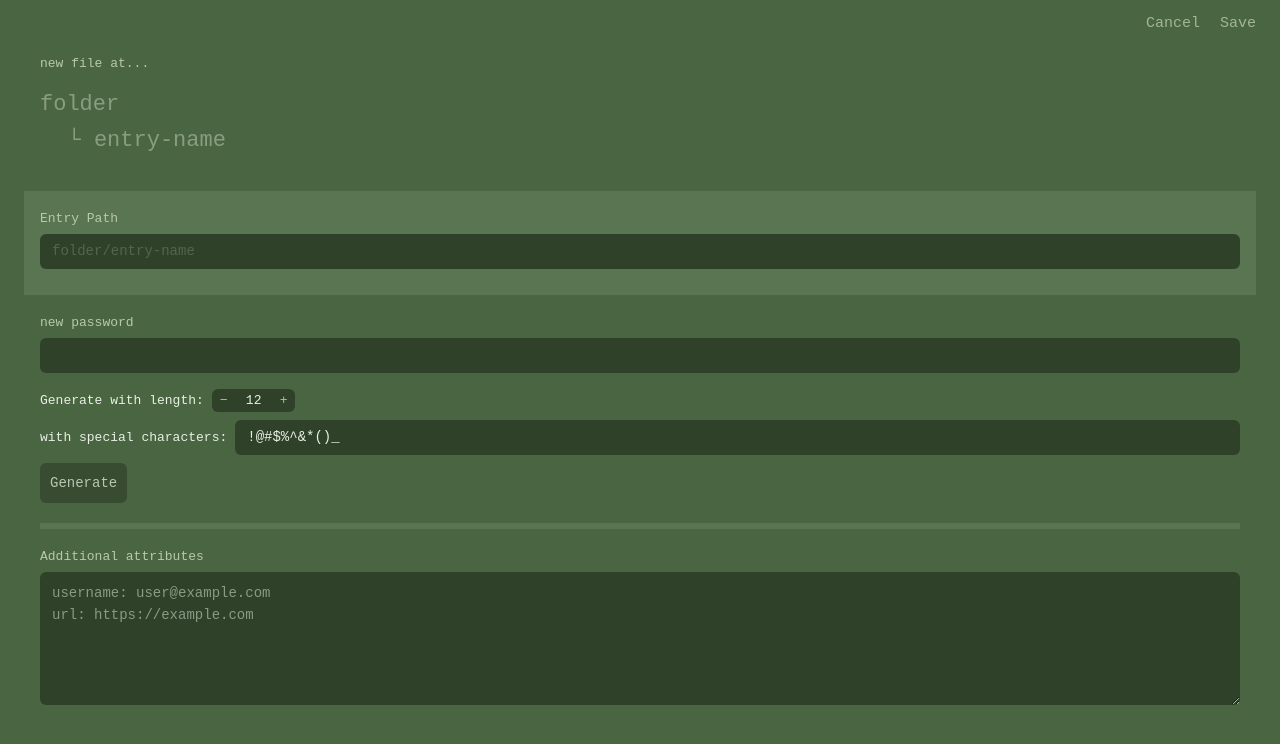
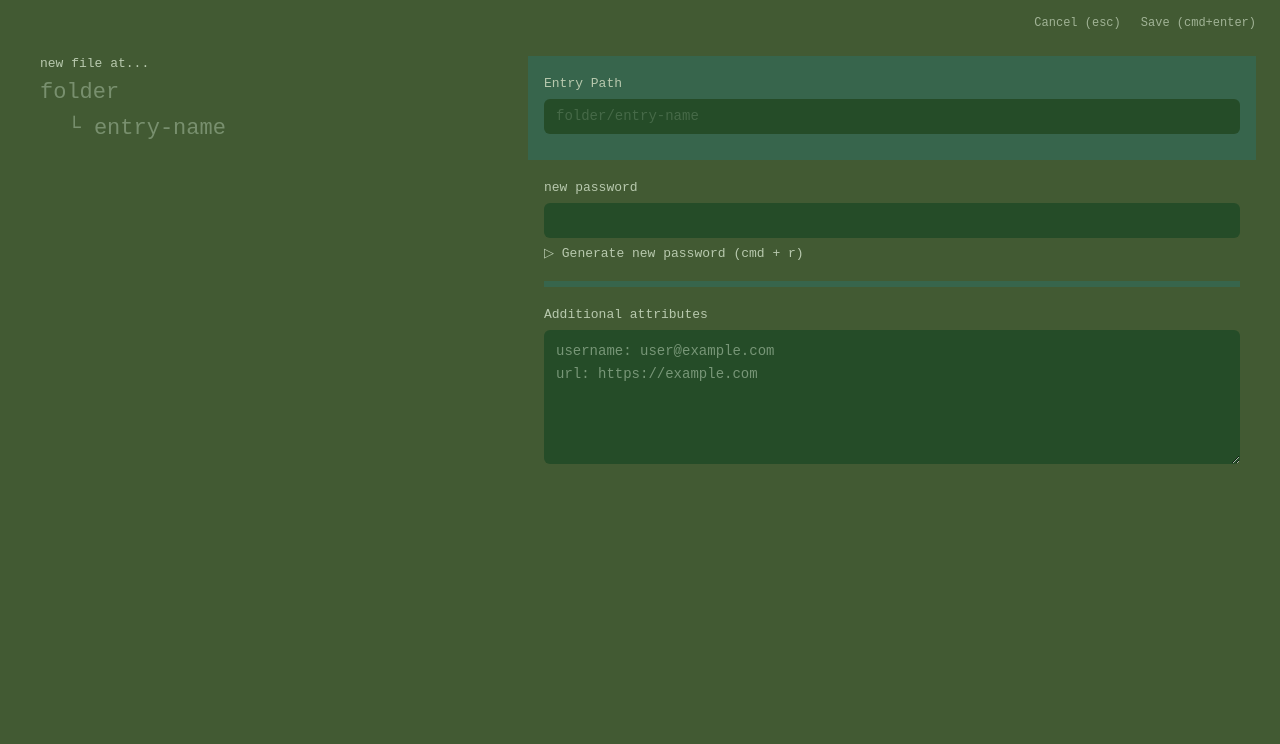
Before and after one commit to tylerpaige/pass-picker, a React (Vite) app: page / in a window 1280 px wide. Both pictures are taken after a click on the button "New (cmd+n)". Shown: the top 744 px of the page. Built offline with nearby package versions, Linux system fonts and the light colour scheme; a web font is replaced by a local one.

Commit message:
Design updates

```diff
--- a/src/App.css
+++ b/src/App.css
@@ -83,12 +83,15 @@
   --color-edit-field-focus: #3a5080;
   --color-edit-field-rule: #3a5080;
 
-  --color-new-bg: #4a6541;
-  --color-new-input: #2f4229;
+  --color-new-bg: #425a33;
+  --color-new-input: #254c28;
   --color-new-label: #b8c9ae;
-  --color-new-text: #e8f0e4;
-  --color-new-field-focus: #5a7551;
-  --color-new-field-rule: #5a7551;
+  --color-new-text: #c9e0c6;
+  --color-new-field-focus: #37654c;
+  --color-new-field-rule: #37654c;
+
+  --color-help-focus-bg: #2b9886;
+  --color-help-focus-text: #254c28;
 
   --color-delete-bg: #7a4434;
   --color-delete-text: #e8d8d0;
--- a/src/components/EntryEditor.tsx
+++ b/src/components/EntryEditor.tsx
@@ -27,6 +27,7 @@ type FieldId =
   | "path"
   | "current"
   | "password"
+  | "generate"
   | "length"
   | "special"
   | "attributes";
@@ -94,6 +95,7 @@ export default function EntryEditor({
   const [attributes, setAttributes] = useState("");
   const [length, setLength] = useState(12);
   const [specialChars, setSpecialChars] = useState("!@#$%^&*()_");
+  const [generatorOpen, setGeneratorOpen] = useState(false);
   const [loading, setLoading] = useState(false);
   const [error, setError] = useState<string | null>(null);
   const [showSuggestions, setShowSuggestions] = useState(false);
@@ -106,10 +108,15 @@ export default function EntryEditor({
   const fieldRefs = useRef<Partial<Record<FieldId, HTMLElement | null>>>({});
 
   const fieldOrder = useMemo((): FieldId[] => {
-    return isNew
-      ? ["path", "password", "length", "special", "attributes"]
-      : ["path", "current", "password", "length", "special", "attributes"];
-  }, [isNew]);
+    return [
+      "path",
+      ...(isNew ? [] : (["current"] as FieldId[])),
+      "password",
+      "generate",
+      ...(generatorOpen ? (["length", "special"] as FieldId[]) : []),
+      "attributes",
+    ];
+  }, [isNew, generatorOpen]);
 
   function setFieldRef(id: FieldId) {
     return (el: HTMLElement | null) => {
@@ -179,6 +186,11 @@ export default function EntryEditor({
       if (e.key === "Enter" && (e.metaKey || e.ctrlKey)) {
         e.preventDefault();
         handleSave();
+        return;
+      }
+      if (e.key === "r" && (e.metaKey || e.ctrlKey)) {
+        e.preventDefault();
+        regenerate();
         return;
       }
 
@@ -288,6 +300,7 @@ export default function EntryEditor({
       };
 
   const contextLabel = isNew ? "new file at..." : "editing...";
+  const actionBtn = `font-mono text-[12px] ${theme.muted} opacity-80 transition hover:opacity-100 disabled:cursor-not-allowed disabled:opacity-35`;
   const inputClass = `w-full rounded-md ${theme.input} px-3 py-2.5 font-mono text-[14px] ${theme.text} outline-none`;
 
   if (loading && !isNew && !currentPassword) {
@@ -305,25 +318,25 @@ export default function EntryEditor({
       <div className="no-drag absolute right-6 top-4 flex items-center gap-5">
         <button
           type="button"
-          className={`font-mono text-[15px] ${theme.muted} transition hover:opacity-100 opacity-80`}
+          className={actionBtn}
           onClick={onCancel}
           disabled={loading}
         >
-          Cancel
+          Cancel (esc)
         </button>
         <button
           type="button"
-          className={`font-mono text-[15px] ${theme.muted} transition hover:opacity-100 opacity-80 disabled:opacity-40`}
+          className={actionBtn}
           onClick={handleSave}
           disabled={loading}
         >
-          {loading ? "Saving..." : "Save"}
+          {loading ? "Saving..." : "Save (cmd+enter)"}
         </button>
       </div>
 
-      <div className="min-h-0 flex-1 overflow-y-auto px-6 pb-10 pt-4 sm:px-10">
-        <div className="mb-8">
-          <div className={`mb-4 font-mono text-[13px] ${theme.muted}`}>
+      <div className="min-h-0 flex-1 overflow-y-auto px-6 pb-10 pt-4 sm:px-10 md:grid md:grid-cols-[minmax(0,2fr)_minmax(0,3fr)] md:items-start md:gap-10">
+        <div className="mb-8 md:sticky md:top-0 md:mb-0">
+          <div className={`mb-1 font-mono text-[13px] ${theme.muted}`}>
             {contextLabel}
           </div>
           <PathTree
@@ -462,6 +475,7 @@ export default function EntryEditor({
             label="new password"
             focused={
               focusedField === "password" ||
+              focusedField === "generate" ||
               focusedField === "length" ||
               focusedField === "special"
             }
@@ -472,7 +486,7 @@ export default function EntryEditor({
             }
             theme={theme}
           >
-            <div className="flex flex-col gap-4">
+            <div className="flex flex-col gap-2">
               <input
                 ref={setFieldRef("password")}
                 type="text"
@@ -486,11 +500,37 @@ export default function EntryEditor({
                 className={inputClass}
               />
 
-              <div className="flex flex-col gap-2">
-                <div className="flex items-center gap-2">
-                  <span>Generate with length: </span>
+              <button
+                ref={setFieldRef("generate")}
+                type="button"
+                aria-expanded={generatorOpen}
+                className={`-mx-1 self-start px-1 font-mono text-[13px] ${theme.label} outline-none focus:bg-[var(--color-help-focus-bg)] focus:text-[var(--color-help-focus-text)]`}
+                onClick={() => setGeneratorOpen((open) => !open)}
+                onFocus={() => setFocusedField("generate")}
+                onBlur={() =>
+                  setFocusedField((f) => (f === "generate" ? null : f))
+                }
+                onKeyDown={(e) => {
+                  if (e.key === "ArrowRight" && !generatorOpen) {
+                    e.preventDefault();
+                    setGeneratorOpen(true);
+                  } else if (e.key === "ArrowLeft" && generatorOpen) {
+                    e.preventDefault();
+                    setGeneratorOpen(false);
+                  }
+                }}
+              >
+                {generatorOpen ? "\u25BD" : "\u25B7"} Generate new password (cmd + r)
+              </button>
+
+              {generatorOpen && (
+                <div className="flex gap-3 pt-1">
+                  <label className="flex w-32 shrink-0 flex-col gap-1.5">
+                    <span className={`font-mono text-[12px] ${theme.label}`}>
+                      Length
+                    </span>
                     <div
-                    className={`inline-flex items-center gap-0.5 rounded-md ${theme.input} ${theme.text}`}
+                      className={`flex items-center justify-between rounded-md ${theme.input} ${theme.text}`}
                       onFocusCapture={() => setFocusedField("length")}
                       onBlurCapture={(e) => {
                         if (!e.currentTarget.contains(e.relatedTarget as Node)) {
@@ -501,10 +541,8 @@ export default function EntryEditor({
                       <button
                         type="button"
                         tabIndex={-1}
-                      className="px-2 py-1 opacity-70 hover:opacity-100"
-                      onClick={() =>
-                        setLength((n) => Math.max(4, n - 1))
-                      }
+                        className="px-3 py-2.5 opacity-70 hover:opacity-100"
+                        onClick={() => setLength((n) => Math.max(4, n - 1))}
                         aria-label="Decrease length"
                       >
                         −
@@ -522,23 +560,23 @@ export default function EntryEditor({
                           );
                           setLength(v);
                         }}
-                      className={`w-8 bg-transparent py-1 text-center font-mono text-[13px] ${theme.text} outline-none [appearance:textfield] [&::-webkit-inner-spin-button]:appearance-none [&::-webkit-outer-spin-button]:appearance-none`}
+                        className={`w-10 min-w-0 bg-transparent py-2.5 text-center font-mono text-[14px] ${theme.text} outline-none [appearance:textfield] [&::-webkit-inner-spin-button]:appearance-none [&::-webkit-outer-spin-button]:appearance-none`}
                       />
                       <button
                         type="button"
                         tabIndex={-1}
-                      className="px-2 py-1 opacity-70 hover:opacity-100"
-                      onClick={() =>
-                        setLength((n) => Math.min(64, n + 1))
-                      }
+                        className="px-3 py-2.5 opacity-70 hover:opacity-100"
+                        onClick={() => setLength((n) => Math.min(64, n + 1))}
                         aria-label="Increase length"
                       >
                         +
                       </button>
                     </div>
-                </div>
-                <div className="flex items-center gap-2">
-                  <span>with special characters:</span>
+                  </label>
+                  <label className="flex min-w-0 flex-1 flex-col gap-1.5">
+                    <span className={`font-mono text-[12px] ${theme.label}`}>
+                      Special characters
+                    </span>
                     <input
                       ref={setFieldRef("special")}
                       type="text"
@@ -548,21 +586,11 @@ export default function EntryEditor({
                       onBlur={() =>
                         setFocusedField((f) => (f === "special" ? null : f))
                       }
-                    className={`flex-1 ${inputClass}`}
+                      className={inputClass}
                     />
+                  </label>
                 </div>
-                <div className="flex items-center gap-2">
-
-                  <button
-                    type="button"
-                    className={`rounded-md ${theme.input} px-2.5 py-2.5 font-mono text-sm opacity-70 hover:opacity-100`}
-                    onClick={regenerate}
-                    title="Generate password"
-                  >
-                    Generate
-                  </button>
-                </div>
-              </div>
+              )}
             </div>
           </FormField>
 
@@ -572,6 +600,7 @@ export default function EntryEditor({
             showRuleAbove
             ruleCoveredByPrevious={
               focusedField === "password" ||
+              focusedField === "generate" ||
               focusedField === "length" ||
               focusedField === "special"
             }
--- a/src/components/Sidebar.tsx
+++ b/src/components/Sidebar.tsx
@@ -174,7 +174,6 @@ export default function Sidebar({
   const [searchActive, setSearchActive] = useState(false);
   const [expanded, setExpanded] = useState<Set<string>>(new Set());
   const [focusedIndex, setFocusedIndex] = useState(-1);
-  const [initialized, setInitialized] = useState(false);
   const [renamingPath, setRenamingPath] = useState<string | null>(null);
   const [renameValue, setRenameValue] = useState("");
   const [renameError, setRenameError] = useState<string | null>(null);
@@ -190,13 +189,6 @@ export default function Sidebar({
     : entries;
 
   const tree = buildTree(filtered);
-
-  useEffect(() => {
-    if (!initialized && tree.length > 0) {
-      setExpanded(new Set(collectFolderPaths(tree)));
-      setInitialized(true);
-    }
-  }, [tree, initialized]);
 
   const flatNodes = flattenVisible(tree, expanded);
 
@@ -594,7 +586,10 @@ export default function Sidebar({
     const isFocused = focused && focusedIndex === index;
     const isSelected = !node.isFolder && selected === node.path;
     const isRenaming = renamingPath === node.path;
-    const indentStep = 14;
+    const indentStep = 20;
+    const rowPadLeft = 14;
+    const caretWidth = 16;
+    const hierarchyWidth = 10;
 
     return (
       <div
@@ -609,7 +604,7 @@ export default function Sidebar({
         }}
         className="tree-row relative flex w-full cursor-pointer items-center gap-1.5 py-[5px] text-left font-mono text-[13px] leading-[16px] text-[var(--color-sidebar-text)]"
         style={{
-          paddingLeft: `${node.depth * indentStep + 14}px`,
+          paddingLeft: `${node.depth * indentStep + rowPadLeft}px`,
           paddingRight: "14px",
         }}
         onClick={() => {
@@ -628,12 +623,19 @@ export default function Sidebar({
           <span
             key={level}
             aria-hidden
-            className="absolute top-0 bottom-0 w-[3px] bg-[var(--color-hierarchy)]"
-            style={{ left: `${level * indentStep + 8}px` }}
+            className="absolute top-0 bottom-0 bg-[var(--color-hierarchy)]"
+            style={{
+              // Centered under the ancestor folder's caret
+              left: `${level * indentStep + rowPadLeft + (caretWidth - hierarchyWidth) / 2}px`,
+              width: `${hierarchyWidth}px`,
+            }}
           />
         ))}
         {node.isFolder && (
-          <span className="shrink-0 text-[10px] opacity-70">
+          <span
+            className="flex shrink-0 justify-center text-[18px] leading-none opacity-70"
+            style={{ width: `${caretWidth}px` }}
+          >
             {expanded.has(node.path) ? "\u25BE" : "\u25B8"}
           </span>
         )}
```
Lines whose indentation alone changed are shown as unchanged.
